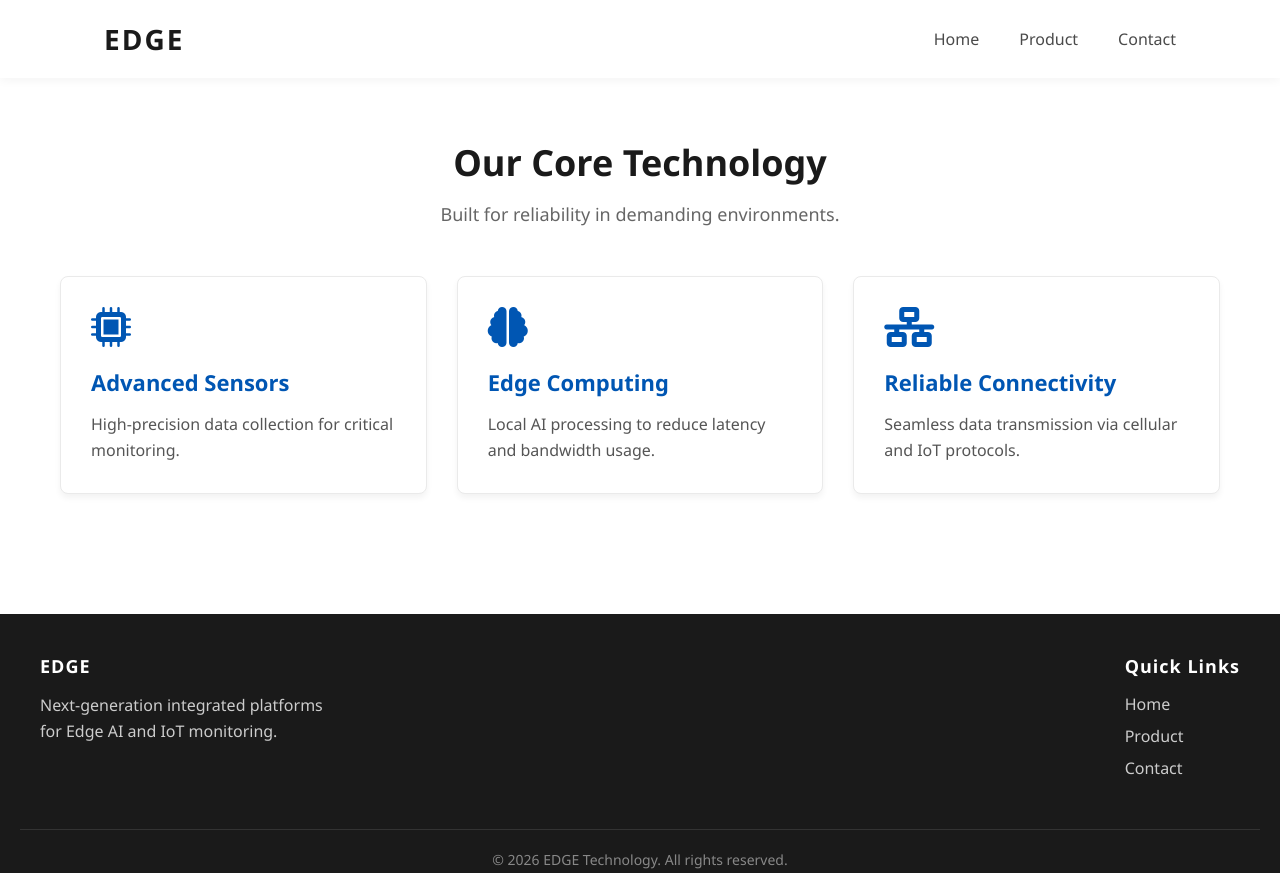
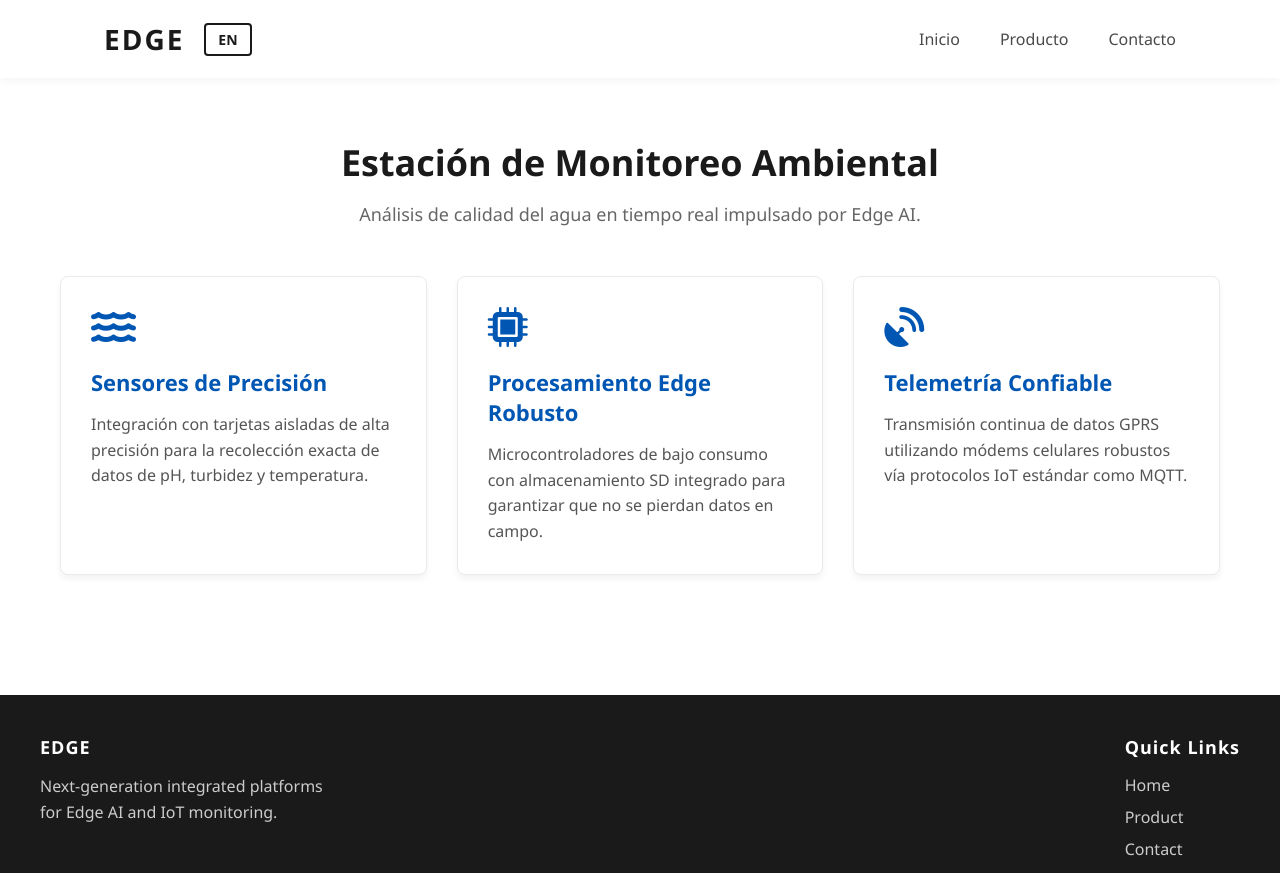
Before and after one commit to JaimeYesidLeonParada/edge-website, a plain HTML site: page product.html in a window 1280 px wide. Shown: the top 873 px of the page. Drawn offline with Linux system fonts and the light colour scheme.

Commit message:
Complete bilingual support across all pages

```diff
--- a/components/header.html
+++ b/components/header.html
@@ -3,13 +3,17 @@
         <div class="logo">
             <a href="index.html">EDGE</a>
         </div>
+
+        <button id="lang-toggle" class="btn-lang">ES</button>
+
         <div class="menu-toggle" id="mobile-menu">
             <i class="fas fa-bars"></i>
         </div>
+
         <ul class="nav-links">
-            <li><a href="index.html">Home</a></li>
-            <li><a href="product.html">Product</a></li>
-            <li><a href="contact.html">Contact</a></li>
+            <li><a href="index.html" data-i18n="navHome">Home</a></li>
+            <li><a href="product.html" data-i18n="navProduct">Product</a></li>
+            <li><a href="contact.html" data-i18n="navContact">Contact</a></li>
         </ul>
     </nav>
 </header>
--- a/css/styles.css
+++ b/css/styles.css
@@ -386,3 +386,30 @@
         margin: 15px 0;
     }
 }
+
+/* Language Toggle Button */
+.btn-lang {
+    background-color: transparent;
+    border: 2px solid #1a1a1a;
+    color: #1a1a1a;
+    padding: 5px 12px;
+    border-radius: 4px;
+    font-weight: bold;
+    font-size: 14px;
+    cursor: pointer;
+    transition: all 0.3s ease;
+    margin-right: auto; /* Pushes the hamburger menu to the right */
+    margin-left: 20px;
+}
+
+.btn-lang:hover {
+    background-color: #1a1a1a;
+    color: #ffffff;
+}
+
+/* Make sure it looks good on mobile */
+@media (max-width: 768px) {
+    .btn-lang {
+        margin-right: 15px;
+    }
+}
--- a/js/app.js
+++ b/js/app.js
@@ -1,20 +1,39 @@
-// Function to asynchronously load HTML components
-async function loadComponents() {
-    try {
-        // Fetch and inject the header
-        const headerResponse = await fetch('components/header.html');
-        const headerHTML = await headerResponse.text();
-        document.getElementById('header-container').innerHTML = headerHTML;
+// Default language set to Spanish for the local market
+let currentLang = 'es';
 
-        // Fetch and inject the footer
-        const footerResponse = await fetch('components/footer.html');
-        const footerHTML = await footerResponse.text();
-        document.getElementById('footer-container').innerHTML = footerHTML;
+// Function to translate the page based on the selected language
+function translatePage(lang) {
+    // Find all HTML elements that have the 'data-i18n' attribute
+    const elements = document.querySelectorAll('[data-i18n]');
 
-        // Initialize mobile menu ONLY AFTER the header has been injected
-        initMobileMenu();
-    } catch (error) {
-        console.error('Error loading components:', error);
+    elements.forEach(element => {
+        const key = element.getAttribute('data-i18n');
+        // Check if the translation exists in our dictionary
+        if (translations[lang] && translations[lang][key]) {
+            element.textContent = translations[lang][key];
+        }
+    });
+}
+
+// Function to handle the language toggle button logic
+function initLanguageToggle() {
+    const langToggleBtn = document.getElementById('lang-toggle');
+
+    if (langToggleBtn) {
+        // Set the initial text of the button
+        langToggleBtn.textContent = currentLang === 'es' ? 'EN' : 'ES';
+
+        // Add the click interrupt to toggle languages
+        langToggleBtn.addEventListener('click', function() {
+            // Switch the current language state
+            currentLang = currentLang === 'es' ? 'en' : 'es';
+
+            // Update button text to show the opposite language
+            langToggleBtn.textContent = currentLang === 'es' ? 'EN' : 'ES';
+
+            // Execute the translation engine
+            translatePage(currentLang);
+        });
     }
 }
 
@@ -23,7 +42,6 @@ function initMobileMenu() {
     const menuToggle = document.querySelector('#mobile-menu');
     const navLinks = document.querySelector('.nav-links');
 
-    // Add event listener to the toggle button
     if (menuToggle && navLinks) {
         menuToggle.addEventListener('click', function() {
             navLinks.classList.toggle('active');
@@ -31,5 +49,25 @@ function initMobileMenu() {
     }
 }
 
+// Function to asynchronously load HTML components
+async function loadComponents() {
+    try {
+        const headerResponse = await fetch('components/header.html');
+        document.getElementById('header-container').innerHTML = await headerResponse.text();
+
+        const footerResponse = await fetch('components/footer.html');
+        document.getElementById('footer-container').innerHTML = await footerResponse.text();
+
+        // Initialize features only after components are successfully injected
+        initMobileMenu();
+        initLanguageToggle();
+
+        // Force the initial translation translation on page load
+        translatePage(currentLang);
+    } catch (error) {
+        console.error('Error loading components:', error);
+    }
+}
+
 // Wait for the DOM to be fully loaded before running our script
 document.addEventListener('DOMContentLoaded', loadComponents);
--- /dev/null
+++ b/js/translations.js
@@ -0,0 +1,64 @@
+// js/translations.js
+
+const translations = {
+    en: {
+        // Navigation & General
+        navHome: "Home",
+        navProduct: "Product",
+        navContact: "Contact",
+
+        // Hero Section (index.html)
+        heroTitle: "Intelligent Hardware for a Connected World",
+        heroSubtitle: "Deploy robust Edge AI and IoT monitoring solutions with our next-generation integrated platforms.",
+        heroBtnPrimary: "Discover the Tech",
+        heroBtnSecondary: "Get in Touch",
+
+        // Product Page
+        productHeaderTitle: "Environmental Monitoring Station",
+        productHeaderDesc: "Real-time water quality analysis powered by Edge AI.",
+        feat1Title: "Precision Water Sensors",
+        feat1Desc: "Integration with high-precision isolated boards for accurate pH, turbidity, and temperature data collection.",
+        feat2Title: "Robust Edge Processing",
+        feat2Desc: "Low-power microcontrollers with integrated SD storage ensuring zero data loss during field deployments.",
+        feat3Title: "Reliable Telemetry",
+        feat3Desc: "Continuous GPRS data transmission using robust cellular modems via standard IoT protocols like MQTT.",
+
+        // Contact Page
+        contactTitle: "Let's Connect",
+        contactDesc: "Ready to deploy intelligent hardware solutions? Send us a message and our engineering team will get back to you.",
+        contactNameLabel: "Full Name",
+        contactEmailLabel: "Email Address",
+        contactMsgLabel: "Project Details",
+        contactBtn: "Send Message"
+    },
+    es: {
+        // Navegación y General
+        navHome: "Inicio",
+        navProduct: "Producto",
+        navContact: "Contacto",
+
+        // Hero Section (index.html)
+        heroTitle: "Hardware Inteligente para un Mundo Conectado",
+        heroSubtitle: "Implementa soluciones robustas de monitoreo IoT y Edge AI con nuestras plataformas integradas de nueva generación.",
+        heroBtnPrimary: "Descubre la Tecnología",
+        heroBtnSecondary: "Contáctanos",
+
+        // Product Page
+        productHeaderTitle: "Estación de Monitoreo Ambiental",
+        productHeaderDesc: "Análisis de calidad del agua en tiempo real impulsado por Edge AI.",
+        feat1Title: "Sensores de Precisión",
+        feat1Desc: "Integración con tarjetas aisladas de alta precisión para la recolección exacta de datos de pH, turbidez y temperatura.",
+        feat2Title: "Procesamiento Edge Robusto",
+        feat2Desc: "Microcontroladores de bajo consumo con almacenamiento SD integrado para garantizar que no se pierdan datos en campo.",
+        feat3Title: "Telemetría Confiable",
+        feat3Desc: "Transmisión continua de datos GPRS utilizando módems celulares robustos vía protocolos IoT estándar como MQTT.",
+
+        // Contact Page
+        contactTitle: "Conectemos",
+        contactDesc: "¿Listo para implementar soluciones de hardware inteligente? Envíanos un mensaje y nuestro equipo de ingeniería te contactará.",
+        contactNameLabel: "Nombre Completo",
+        contactEmailLabel: "Correo Electrónico",
+        contactMsgLabel: "Detalles del Proyecto",
+        contactBtn: "Enviar Mensaje"
+    }
+};
--- a/product.html
+++ b/product.html
@@ -10,36 +10,35 @@
 <body>
     <div id="header-container"></div>
 
-    <main>
-        <main class="product-page">
+    <main class="product-page">
         <section class="product-header">
-            <h2>Our Core Technology</h2>
-            <p>Built for reliability in demanding environments.</p>
+            <h2 data-i18n="productHeaderTitle">Environmental Monitoring Station</h2>
+            <p data-i18n="productHeaderDesc">Real-time water quality analysis powered by Edge AI.</p>
         </section>
 
         <section class="features-grid">
             <div class="feature-card">
-                <i class="fas fa-microchip card-icon"></i>
-                <h3>Advanced Sensors</h3>
-                <p>High-precision data collection for critical monitoring.</p>
+                <i class="fas fa-water card-icon"></i>
+                <h3 data-i18n="feat1Title">Precision Water Sensors</h3>
+                <p data-i18n="feat1Desc">Integration with high-precision isolated boards for accurate pH, turbidity, and temperature data collection.</p>
             </div>
 
             <div class="feature-card">
-                <i class="fas fa-brain card-icon"></i>
-                <h3>Edge Computing</h3>
-                <p>Local AI processing to reduce latency and bandwidth usage.</p>
+                <i class="fas fa-microchip card-icon"></i>
+                <h3 data-i18n="feat2Title">Robust Edge Processing</h3>
+                <p data-i18n="feat2Desc">Low-power microcontrollers with integrated SD storage ensuring no data is ever lost during field deployments.</p>
             </div>
 
             <div class="feature-card">
-                <i class="fas fa-network-wired card-icon"></i>
-                <h3>Reliable Connectivity</h3>
-                <p>Seamless data transmission via cellular and IoT protocols.</p>
+                <i class="fas fa-satellite-dish card-icon"></i>
+                <h3 data-i18n="feat3Title">Reliable Telemetry</h3>
+                <p data-i18n="feat3Desc">Continuous GPRS data transmission using robust cellular modems via standard IoT protocols like MQTT.</p>
             </div>
         </section>
     </main>
 
     <div id="footer-container"></div>
-
+    <script src="js/translations.js"></script>
     <script src="js/app.js"></script>
 </body>
 </html>
```
Also changed, not shown: contact.html (+7 -7 lines), index.html (+5 -5 lines).
